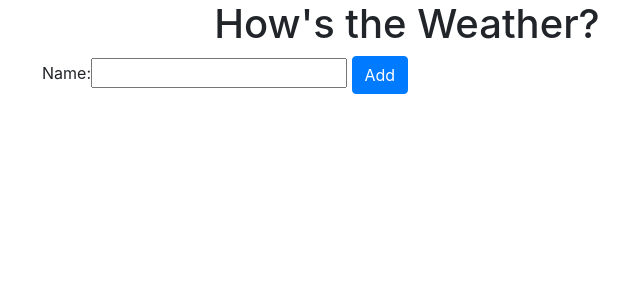
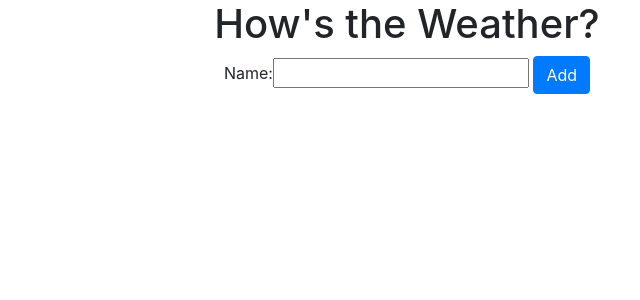
Before and after one commit to diegofigueroa79/Django-AJAX_weather_app, a Django app: page / in a window 1280 px wide. Shown: the top 300 px of the page, without its empty margins (233-873 px from the left). Run offline with Django 3.2, Linux system fonts and the light colour scheme; data that the repository does not hold is empty; some libraries are stand-ins or nearby versions.

Commit message:
centered form input

```diff
--- a/django_weather/weather/templates/weather/weather.html
+++ b/django_weather/weather/templates/weather/weather.html
@@ -19,7 +19,7 @@
 			</div>
 			<div class="row justify-content-center">
 				<div class="col-8">
-					<form action="{% url 'weather:home' %}" method="post">
+					<form class="text-center" action="{% url 'weather:home' %}" method="post">
 						{% csrf_token %}
 						<div class="form-group">
 						{{ form }}
```
